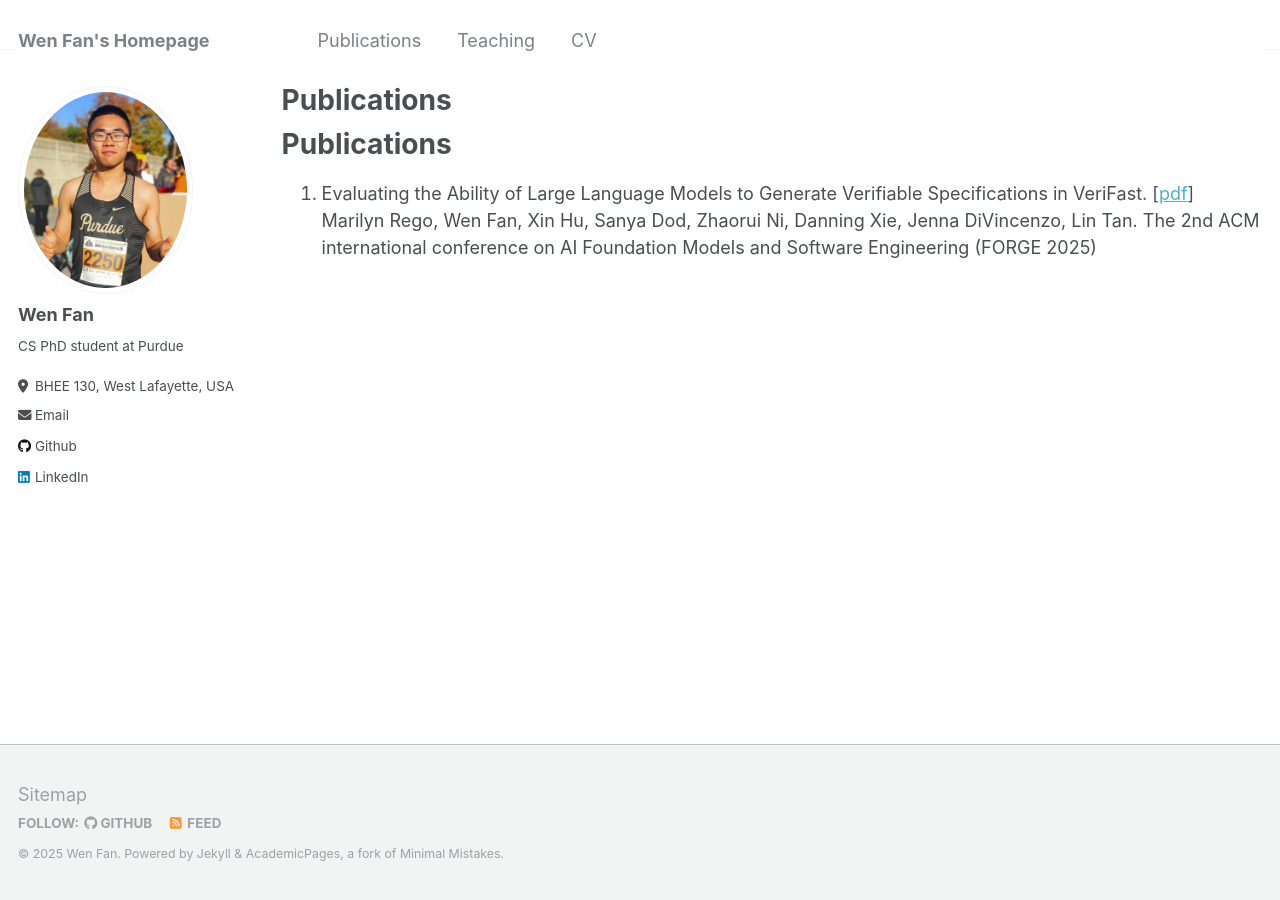
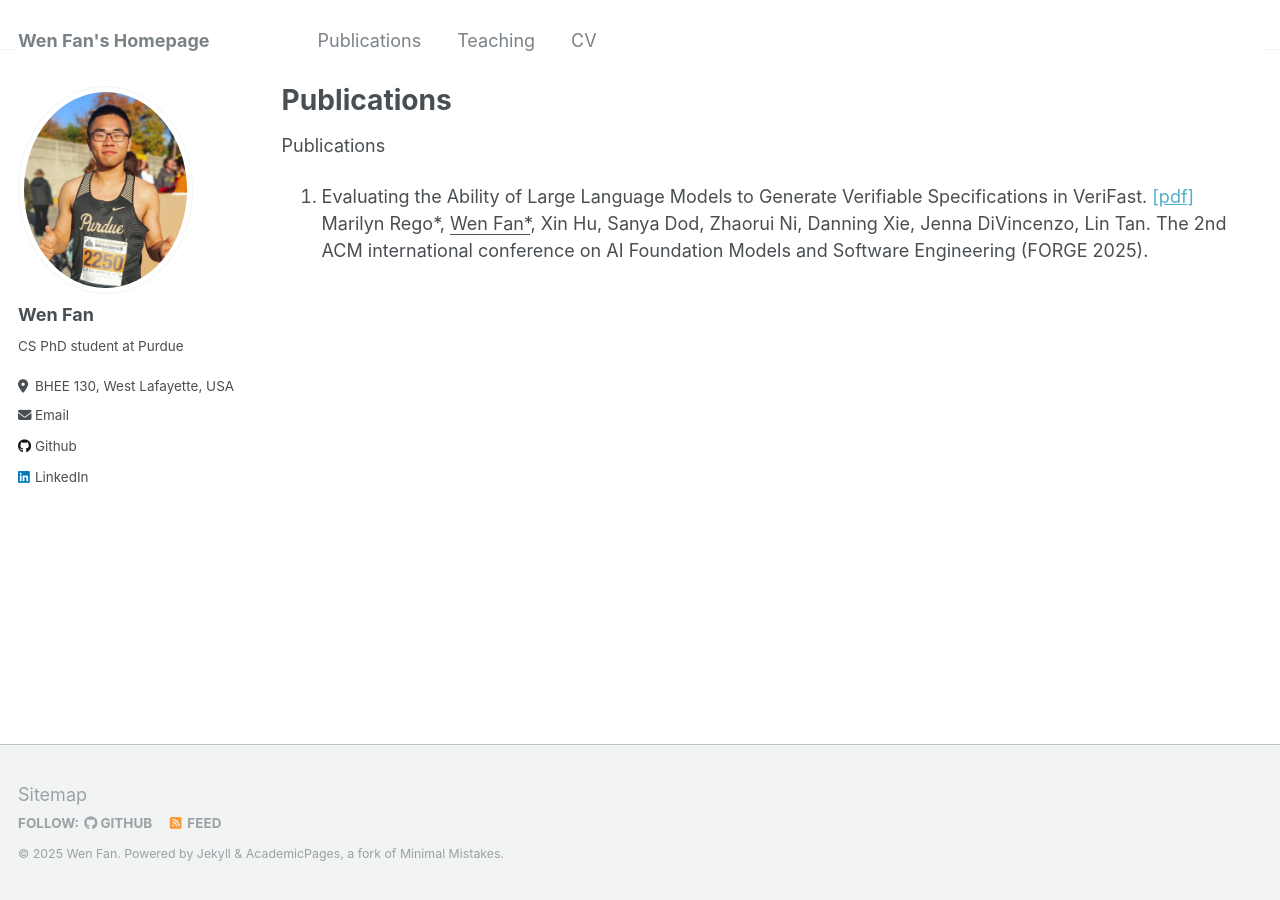
Before and after one commit to fanweneddie/fanweneddie.github.io, a Jekyll site: the page built from _pages/publications.md, in a window 1280 px wide. Built offline with Jekyll 4.4.1, drawn with Linux system fonts in a browser that asks for light colours.

Commit message:
fix bug in pub

```diff
--- a/_pages/publications.md
+++ b/_pages/publications.md
@@ -7,5 +7,10 @@ author_profile: true
 
 {% include base_path %}
 
-# Publications
-1. Evaluating the Ability of Large Language Models to Generate Verifiable Specifications in VeriFast. [[pdf](https://arxiv.org/html/2411.02318v1)] Marilyn Rego, Wen Fan, Xin Hu, Sanya Dod, Zhaorui Ni, Danning Xie, Jenna DiVincenzo, Lin Tan. The 2nd ACM international conference on AI Foundation Models and Software Engineering (FORGE 2025)
+Publications <br>
+<ol>
+    <li>
+        Evaluating the Ability of Large Language Models to Generate Verifiable Specifications in VeriFast. <a href="https://arxiv.org/html/2411.02318v1" target="_blank">[pdf]</a>
+        Marilyn Rego*, <u>Wen Fan*</u>, Xin Hu, Sanya Dod, Zhaorui Ni, Danning Xie, Jenna DiVincenzo, Lin Tan. The 2nd ACM international conference on AI Foundation Models and Software Engineering (FORGE 2025).
+    </li>
+</ol>
```
